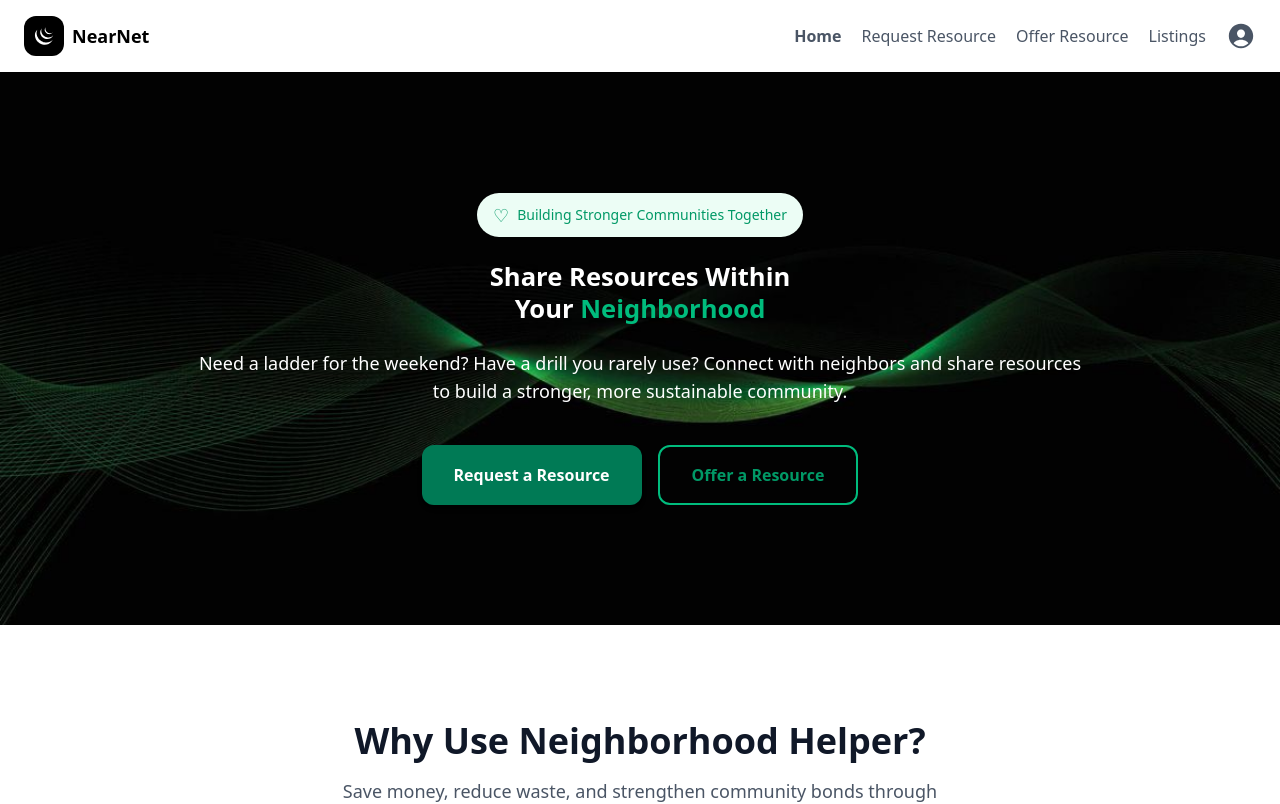
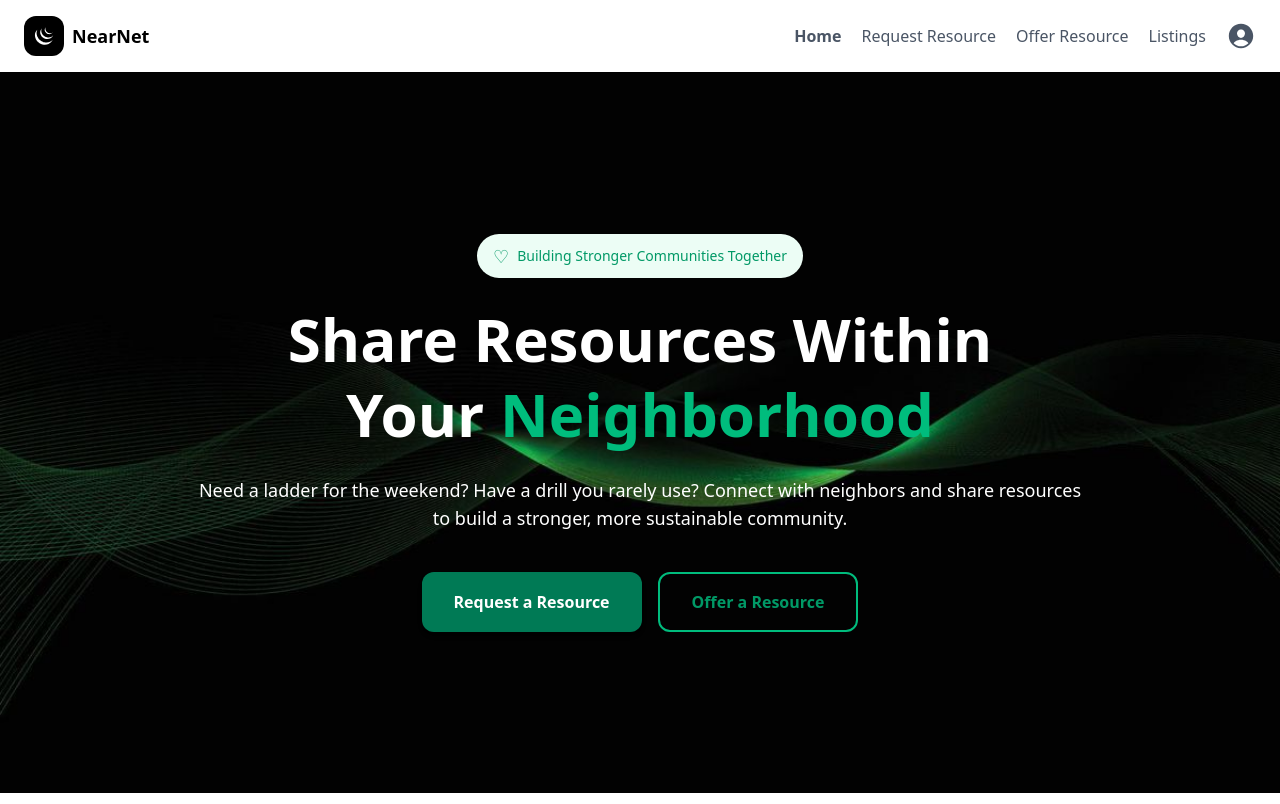
Before and after one commit to Shanu529/Nearnet-Group-project, a React app in the folder frontend/: page / in a window 1280 px wide. Shown: the top 804 px of the page. Built offline with nearby package versions, Linux system fonts and the light colour scheme; the HTML template or start-up script is replaced by a standard one.

Commit message:
bug fixed

```diff
--- a/frontend/src/pages/Home.jsx
+++ b/frontend/src/pages/Home.jsx
@@ -7,7 +7,7 @@ function Home() {
   return (
     <>
 
-    <section className=" bg-white flex items-center  px-6 justify-center bg-[url(/main5.jpg)] bg-cover h-full py-20 sm:py-30 bg-center ">
+    <section className=" bg-white flex items-center  px-6 justify-center bg-[url(/main5.jpg)] bg-cover h-[90vh] py-20 sm:py-30 bg-center ">
       <div className="max-w-4xl text-center ">
         <div className="inline-flex items-center gap-2 px-4 py-2 rounded-full bg-emerald-50 text-emerald-600 text-sm font-medium mb-6">
           <span className="text-lg">♡</span>
@@ -15,7 +15,7 @@ function Home() {
         </div>
 
 
-        <h1 className="text-[1.6rem] sm::text-6xl font-extrabold text-white leading-tight mb-6">
+        <h1 className="text-[1.6rem] sm::text-6xl lg:text-6xl font-extrabold text-white leading-tight mb-6">
           Share Resources Within  <br />
           Your{" "}
           <span className="bg-linear-to-r from-emerald-500  to-emerald-500 bg-clip-text text-transparent">
```
